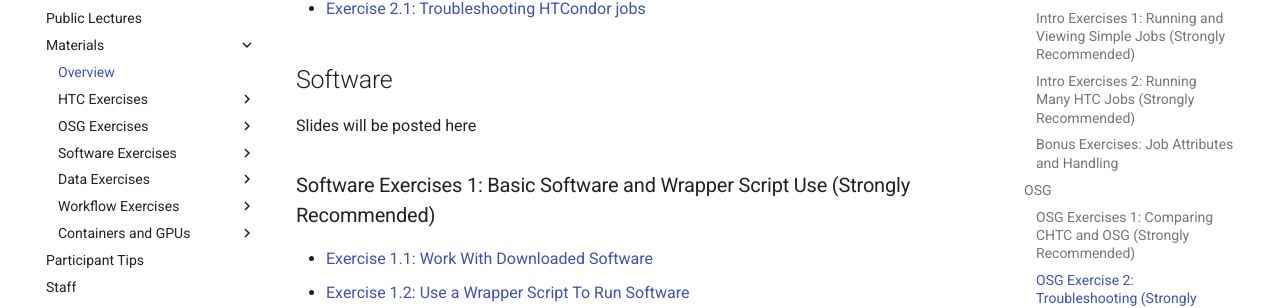
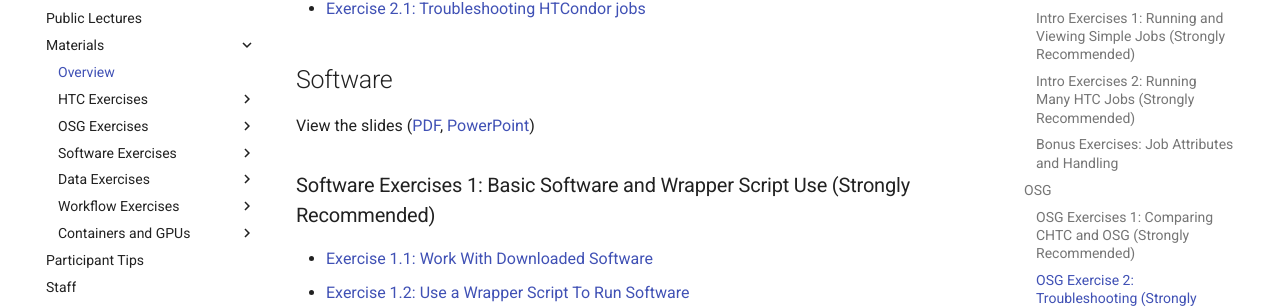
Before and after one commit to osg-htc/virtual-school-2021, an MkDocs documentation site: the page built from docs/materials/index.md, in a window 1280 px wide and 900 px high, scrolled down 1542 px. Shown: the part 144-452 px from the top of the window. Built offline with MkDocs 1.6.1 and Material for MkDocs 9.7.7, drawn with Linux system fonts in a browser that asks for light colours.

Commit message:
adding links to slides

```diff
--- a/docs/materials/index.md
+++ b/docs/materials/index.md
@@ -68,7 +68,9 @@ This one could take longer.  It is good to work through, but give yourself some
 
 ## Software
 
-Slides will be posted here
+View the slides
+([PDF](software/files/osgvs21-software.pdf),
+[PowerPoint](software/files/osgvs21-software.pptx))
 
 ### Software Exercises 1: Basic Software and Wrapper Script Use (Strongly Recommended)
 
```
